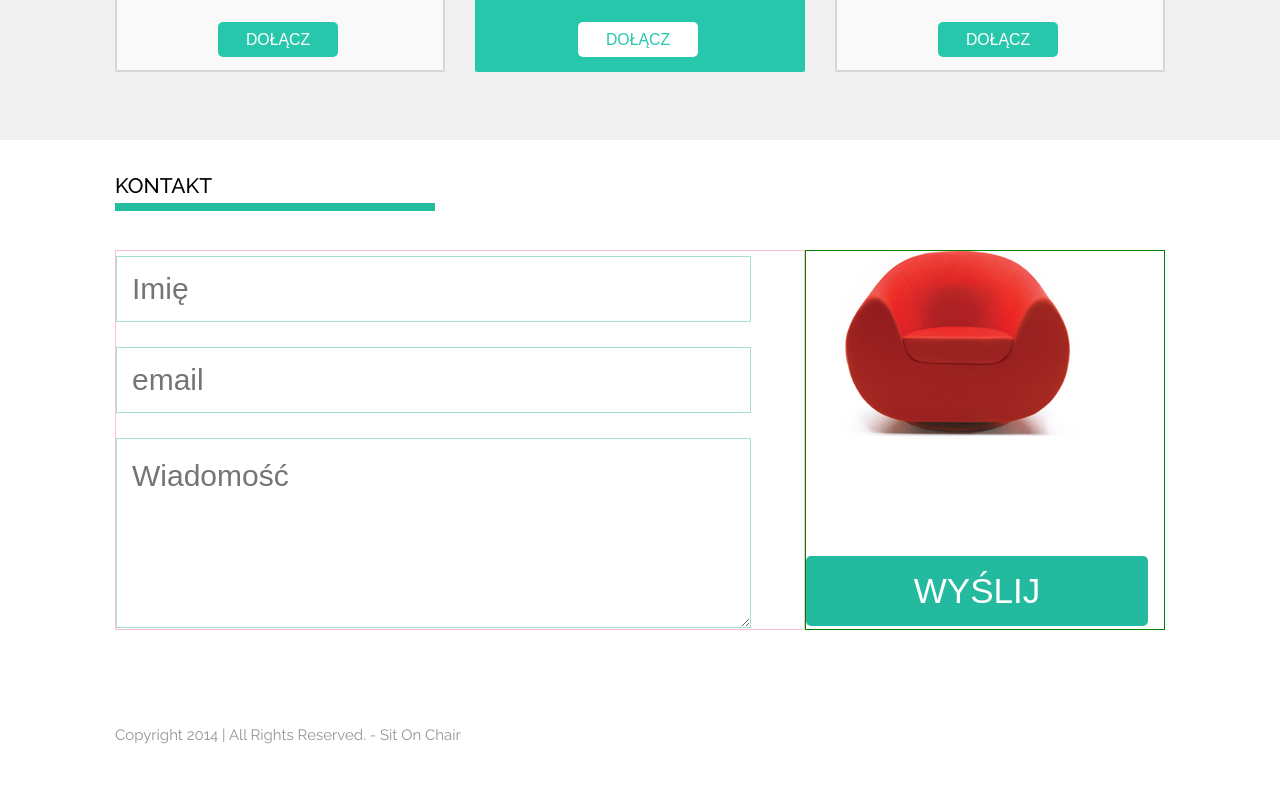
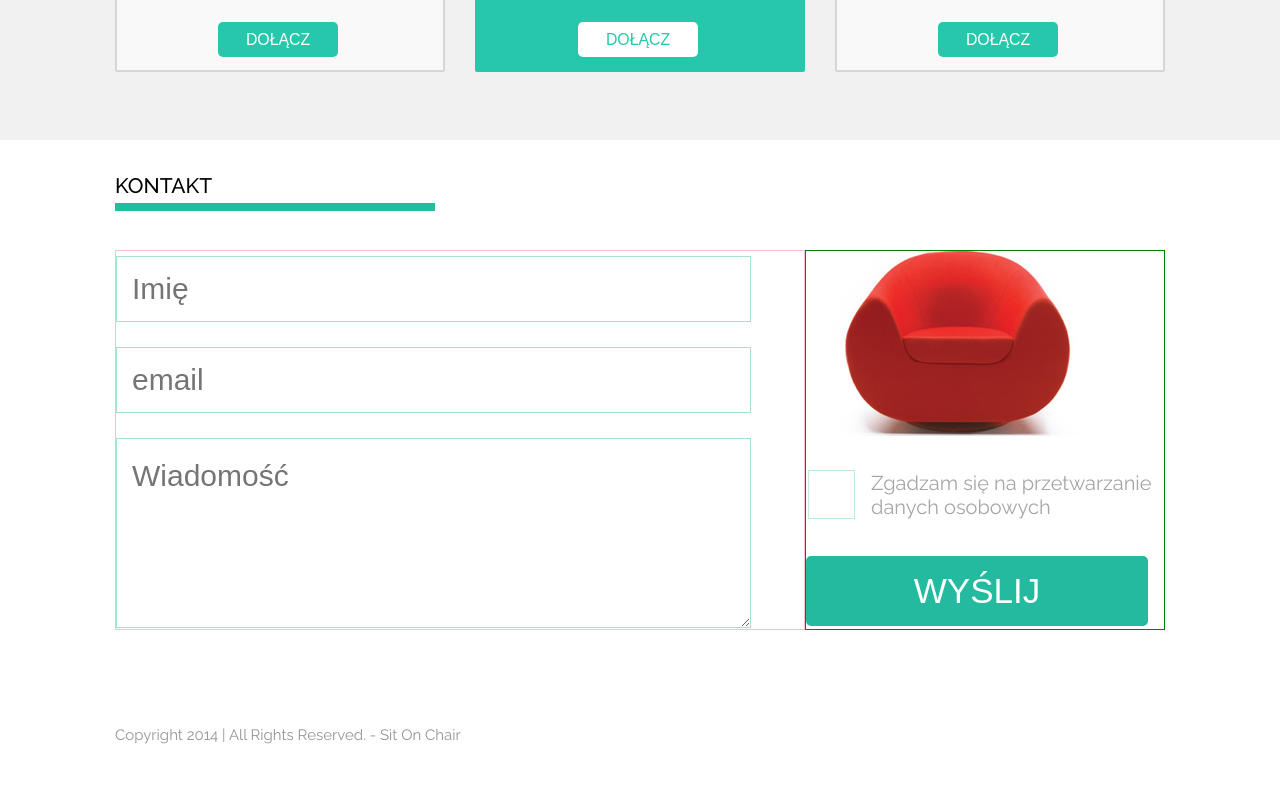
Before and after one commit to PolishCodeGirl/Sit_On_Our_Chair, a plain HTML site: page index.html in a window 1280 px wide. Shown: the part 1480-2270 px from the top of the page. Drawn offline with Linux system fonts and the light colour scheme.

Commit message:
checkbox

```diff
--- a/css/style.css
+++ b/css/style.css
@@ -481,6 +481,28 @@ textarea {
 
 .agreement {
     height: 120px;
+    padding-top: 34px;
+}
+
+.checkForm[type=checkbox] {
+    display: none;
+}
+
+.checkForm[type=checkbox] + label {
+    display: inline-block;
+    width: 47px;
+    height: 49px;
+    border: 1px solid rgba(36, 186, 159, 0.3);
+    cursor: pointer;
+    margin-left: 2px;
+}
+
+.agreement span {
+    display: block;
+    margin-left: 62px;
+    color: #a6a6a6;
+    font-size: 20px;
+    width: 290px;
 }
 
 .mainButton {
--- a/index.html
+++ b/index.html
@@ -155,7 +155,12 @@
             </div>
             <div class="send">
                 <div id="redChair"></div>
-                <div class="agreement"></div>
+                <div class="agreement">
+                    <input type="checkbox" name="agreement" value="yes" class="checkForm" id="checkBox">
+                    <label for="checkBox">
+                        <span>Zgadzam się na przetwarzanie danych osobowych</span>
+                    </label>
+                </div>
                 <div class="mainButton">
                     <input type="submit" value="WYŚLIJ">
                 </div>
```
